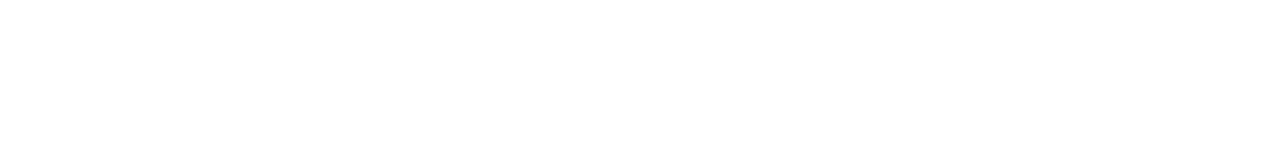
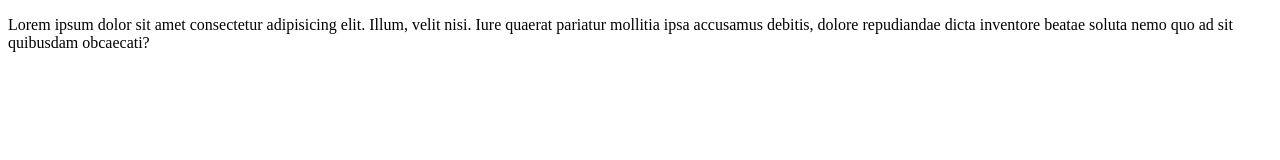
Before and after one commit to BR-Gulbarga/MiniProject, a plain HTML site: page login.html in a window 1280 px wide. Drawn offline with Linux system fonts and the light colour scheme.

Commit message:
login.html is modified

```diff
--- a/login.html
+++ b/login.html
@@ -6,6 +6,6 @@
     <title>Document</title>
 </head>
 <body>
-
+    <p>Lorem ipsum dolor sit amet consectetur adipisicing elit. Illum, velit nisi. Iure quaerat pariatur mollitia ipsa accusamus debitis, dolore repudiandae dicta inventore beatae soluta nemo quo ad sit quibusdam obcaecati?</p>
 </body>
 </html>
```
